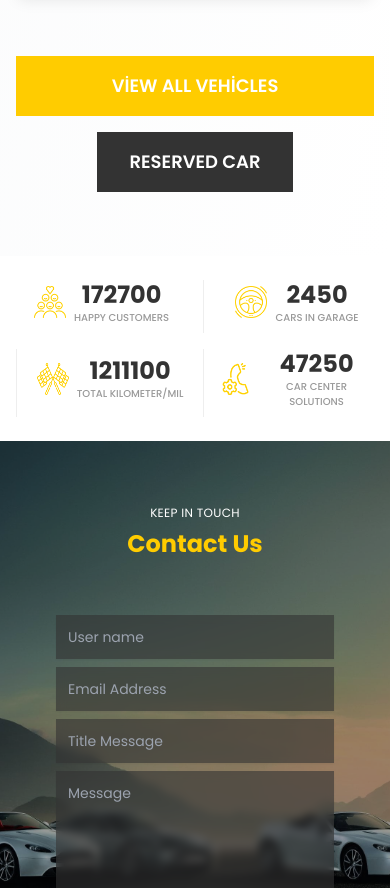
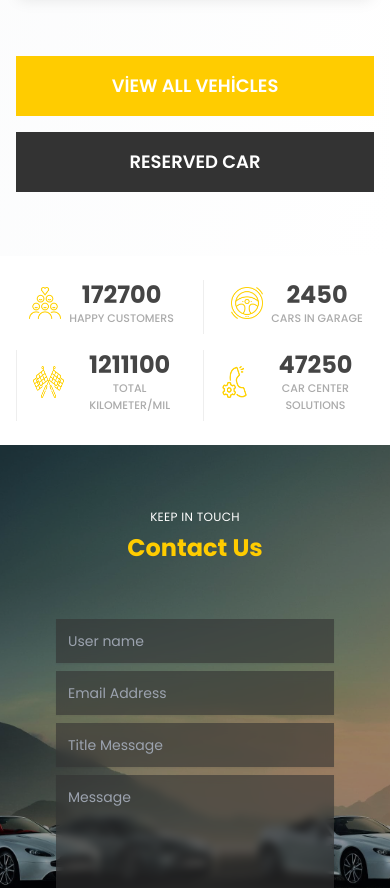
Before and after one commit to seval2016/royal-car, a React (Vite) app in the folder frontend/: page /about in a window 390 px wide. Shown: the part 2520-3408 px from the top of the page. Built offline with nearby package versions, Linux system fonts and the light colour scheme; the HTML template or start-up script is replaced by a standard one.

Commit message:
about design

```diff
--- a/frontend/src/components/about/WhyChooseUs.tsx
+++ b/frontend/src/components/about/WhyChooseUs.tsx
@@ -75,7 +75,11 @@ const WhyChooseUs: React.FC = () => {
             >
               View All Vehicles
             </Button>
-            <Button variant="secondary" size="lg">
+            <Button
+              variant="secondary"
+              size="lg"
+              className="w-full sm:w-auto hover:bg-brand-yellow transition-colors duration-300 transform hover:scale-105"
+            >
               Reserved Car
             </Button>
           </div>
--- a/frontend/src/components/common/Statistics.tsx
+++ b/frontend/src/components/common/Statistics.tsx
@@ -78,15 +78,15 @@ const Statistics: React.FC<StatisticsProps> = ({
                 <div className="flex flex-col">
                   <div
                     className={`text-2xl sm:text-3xl lg:text-[38px] font-[700] leading-tight sm:leading-tight lg:leading-[42px] ${
-                      variant === "about" ? "text-brand-dark" : "text-white"
+                      variant === "about" ? "text-brand-gray-dark" : "text-white"
                     }`}
                   >
                     {stat.number}
                   </div>
                   <div
-                    className={`text-[10px] sm:text-xs lg:text-sm font-medium ${
+                    className={`text-sm-custom sm:text-xs font-medium ${
                       variant === "about"
-                        ? "text-brand-gray-medium"
+                        ? "text-brand-lightGray"
                         : "text-white"
                     }`}
                   >
```
